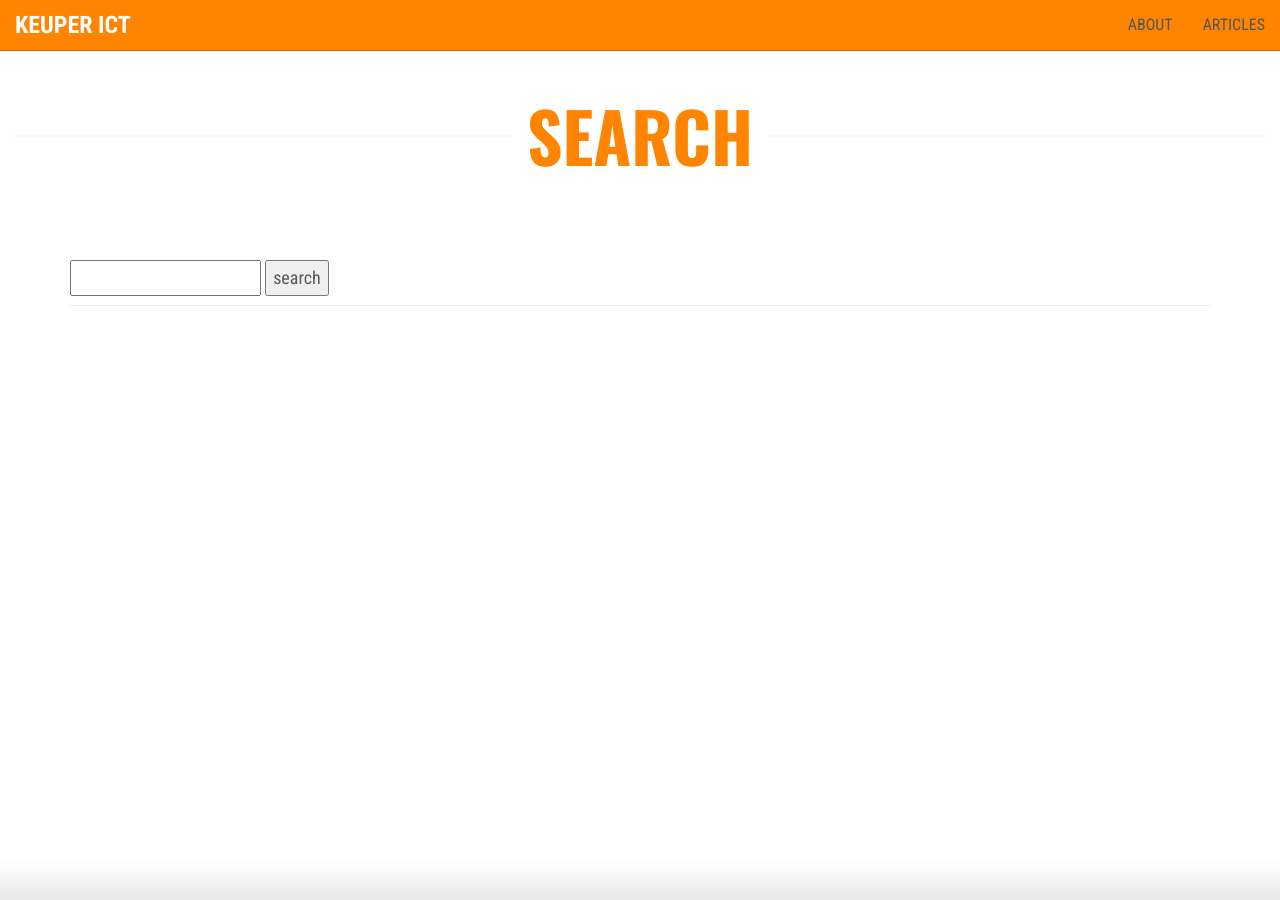
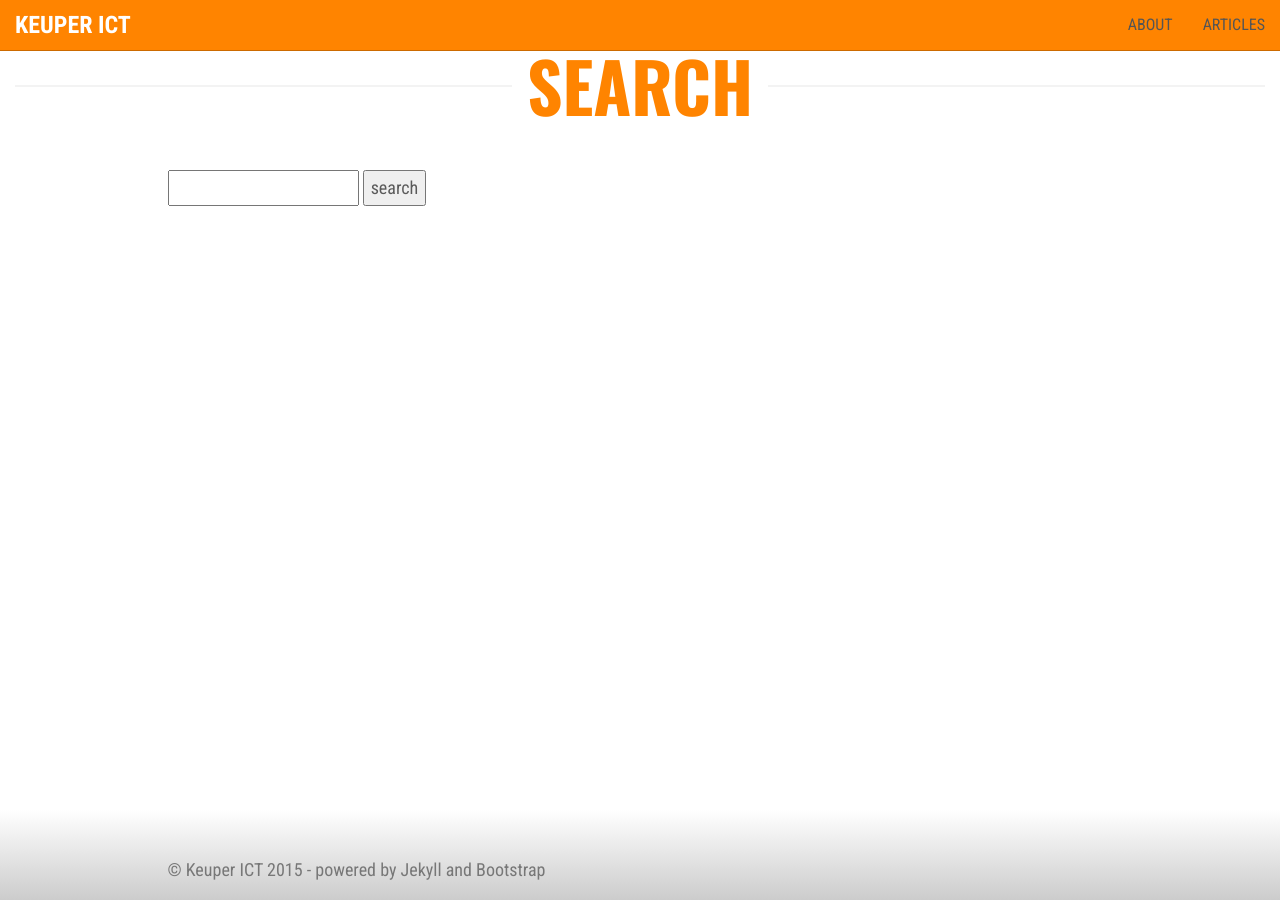
Before and after one commit to jkeuper/jkeuper.github.io, a Jekyll site: the page built from _pages/search.md, in a window 1280 px wide and 900 px high. Built offline with Jekyll 4.4.1, drawn with Linux system fonts in a browser that asks for light colours; nearby versions of some CDN libraries.

Commit message:
Fixed footer and search layout

```diff
--- a/_pages/search.md
+++ b/_pages/search.md
@@ -11,23 +11,23 @@
         </span>
     </h1>
 </div>
-<div class="container">
-    <div class="page-header">
-        <form action="/search/" method="get">
-          <input type="text" id="search-box" name="query">
-          <input type="submit" value="search" id="search-button">
-      </form>
-    </div>
-    <article>
-        <div class="container">
+<article>
+    <div class="container">
+        <div class="row">
+            <div class="col-md-10 col-md-offset-1">
+                <form action="/search/" method="get">
+                    <input type="text" id="search-box" name="query">
+                    <input type="submit" value="search" id="search-button">
+                </form>
+            </div>
             <div class="row">
                 <div class="col-md-10 col-md-offset-1">
                     <ul id="search-results" class="list-unstyled"></ul>
                 </div>
             </div>
         </div>
-    </article>
-</div>
+    </div>
+</article>
 <script>
   window.store = {
     {% assign skip_pages = "/atom.xml|/feed.xml|/posts/|/search/|/css/style.css|/assets/css/style.css" | split: "|" %}
--- a/css/site.css
+++ b/css/site.css
@@ -16,6 +16,7 @@
   min-height: 100%;
   /* equal to footer height */
   margin-bottom: -90px;
+  margin-top: -50px;
 }
 .page-wrap:after {
   content: "";
```
